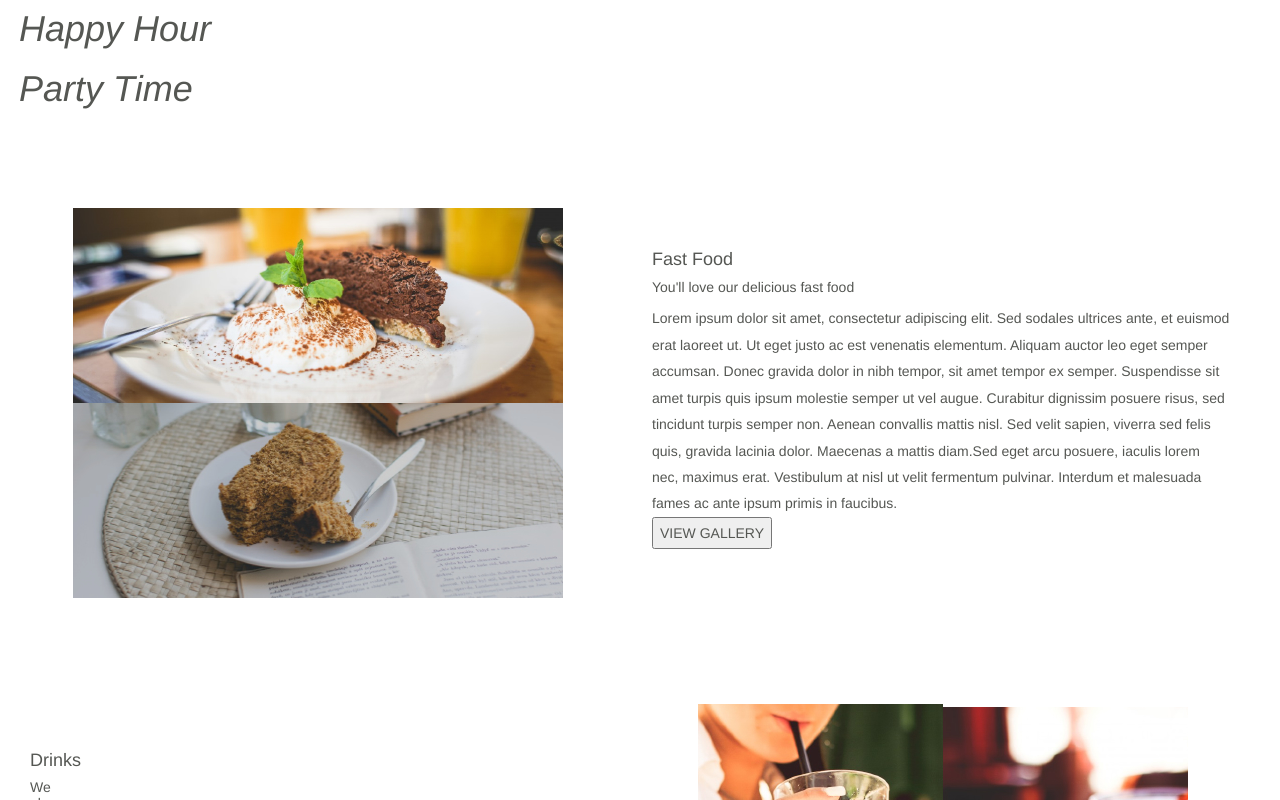
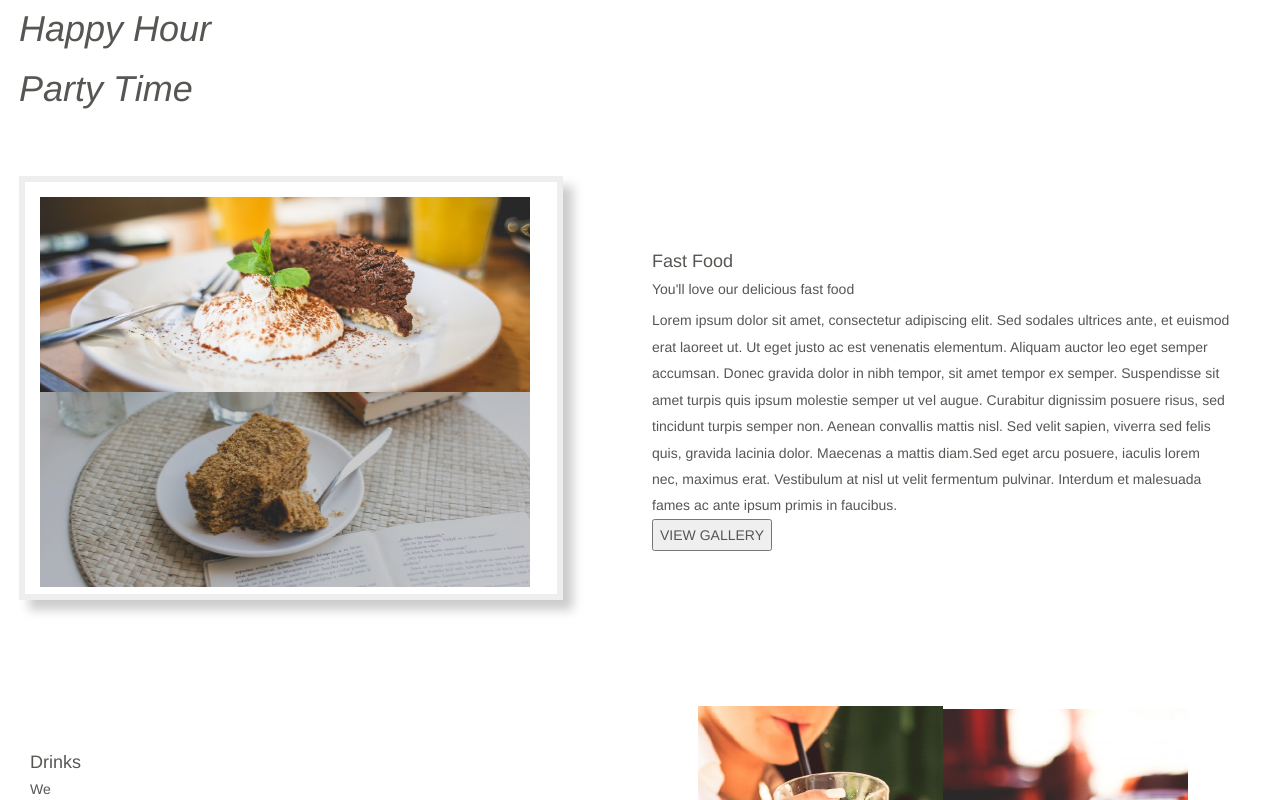
Before and after one commit to Donnahthis/mpft-ip-two, a plain HTML site: page index.html in a window 1280 px wide. Shown: the part 381-1181 px from the top of the page. Drawn offline with nearby package versions, Linux system fonts and the light colour scheme; a script that the page names is missing.

Commit message:
commit changes

```diff
--- a/css/style.css
+++ b/css/style.css
@@ -104,14 +104,14 @@ img {
 
 }
 #ki{
-  vertical-align: middle;
-	margin-top: 32px;
-	margin-left: 43px;
+	vertical-align: middle;
+  margin-top: 15px;
+  margin-left: -13px;
 }
 #kl{
 	vertical-align: middle;
     margin-top: 0px;
-    margin-left: 58px;
+    margin-left: -12px;
 }
 .container#waa{
  margin-left: 2px;
@@ -192,3 +192,14 @@ body {
     margin-left: 50px;
     font-size: 15px;
 }
+#day {
+    width: 544px;
+    padding: 0px;
+    border: 6px solid #eee;
+    height: 424PX;
+    margin-left: 4px;
+    color: #fff;
+    box-shadow: 10px 10px 10px #ccc;
+    text-align: center;
+    vertical-align: middle;
+}
--- a/index.html
+++ b/index.html
@@ -42,12 +42,13 @@
   <img src="assets/foodtop/lunch.jpg" id="ry">
 </div>
 
+<div class="test-box" id="day">
 <div class="container-fluid" id="waa">
               <img src="assets/fastFood1.jpg" id="ki">
             </div>
 
               <img src="assets/fastFood2.jpg" id="kl">
-
+</div>
         <div class="test-box1">
             <h4>Fast Food</h4>
               <h5>You'll love our delicious fast food</h5>
```
